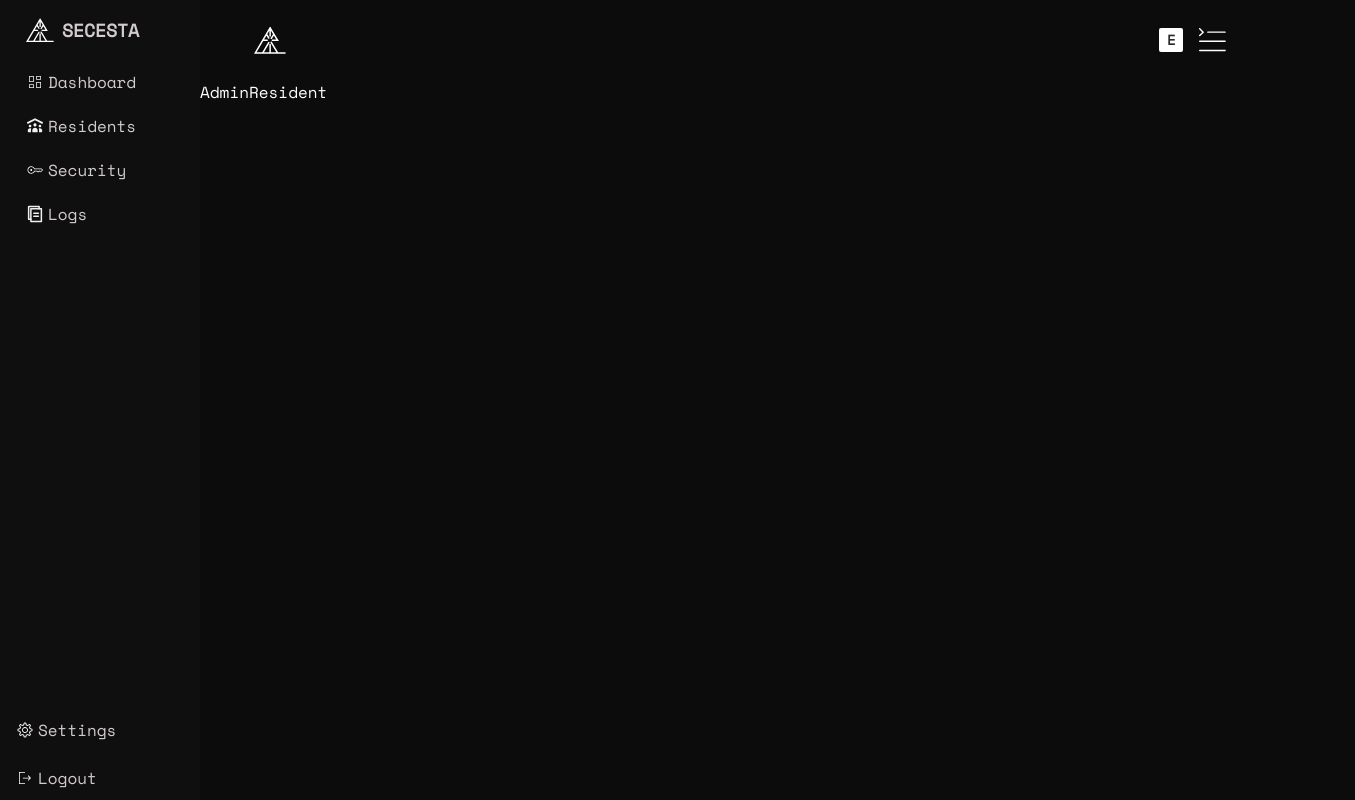
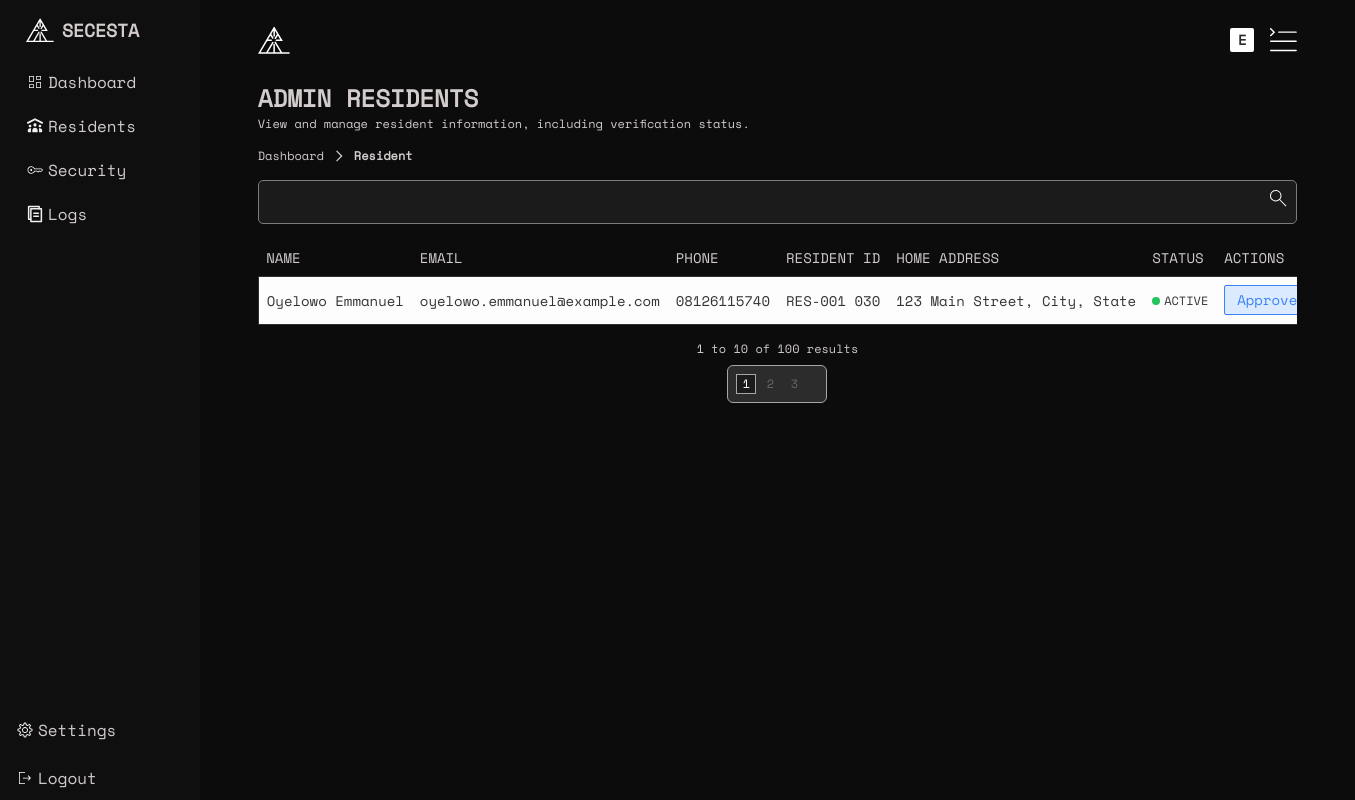
Before and after one commit to Emeey-Lanr/gate-security-FE, a React (Vite) app: page /admin/resident in a window 1280 px wide. Shown: the whole page, 1355 px wide, since content can reach past the window. Built offline with nearby package versions, Linux system fonts and the light colour scheme.

Commit message:
feat:table and card for resident

```diff
--- /dev/null
+++ b/src/features/admin/components/AdminResidentDesktop.tsx
@@ -0,0 +1,36 @@
+const AdminResidentDesktop = () => {
+  return (
+    <div className="hidden md:block overflow-x-auto">
+        <table className="min-w-[1000px] table-fixed">
+            <thead className="">
+                <tr>
+           <th className="text-sm font-normal text-left w-[150px] p-[8px]">NAME</th>
+                <th className="text-sm font-normal text-left w-[200px] p-[8px]">EMAIL</th>
+                <th className="text-sm font-normal text-left w-[150px] p-[8px]">PHONE</th>
+                <th className="text-sm font-normal text-left p-[8px]">RESIDENT ID</th>
+                <th className="text-sm font-normal text-left w-[250px] p-[8px]">HOME ADDRESS</th>
+                <th className="text-sm font-normal text-left w-[100px] p-[8px]">STATUS</th>
+                  <th className="text-sm font-normal text-left w-[100px] p-[8px]">ACTIONS</th>
+                </tr>
+
+            </thead>
+            <tbody>
+                <tr  onClick={()=>alert(20)} className="  bg-[#fdfdfd] p-[8px] h-[48px] box-border  border border-[#303030] shadow-sm rounded-md ">
+                    <td className="p-[8px]"><h1 className="text-[#333] text-sm truncate ">Oyelowo Emmanuel</h1></td>
+                    <td className="p-[8px]"><p className="text-[#333] text-sm truncate">oyelowo.emmanuel@example.com</p></td>
+                    <td className="p-[8px]"><p className="text-[#333] text-sm truncate">08126115740</p></td>
+                    <td className=" p-[8px] "><p className="text-[#333] text-sm truncate">RES-001 030</p></td>
+                    <td className="p-[8px]"><p className="text-[#333] text-sm truncate">123 Main Street, City, State</p></td>
+                    <td className="p-[8px] "><p className="text-xs flex items-center gap-1 text-[#333]"><span className="block w-[8px] h-[8px] rounded-full bg-green-500"/> ACTIVE </p></td>
+                    <td className="flex items-center gap-2 p-[8px] ">
+                        <button onClick={(e)=>e.stopPropagation} className="border border-blue-500 bg-blue-100 text-blue-500 text-sm  py-1 px-3 rounded-sm hover:bg-blue-600 hover:text-[#fff]">Approve</button>
+                        <button onClick={(e)=>e.stopPropagation} className="border border-red-500 bg-red-100 text-red-500 text-sm  py-1 px-3 rounded-sm hover:bg-red-600 hover:text-[#fff] ml-2">Delete</button>
+                    </td>
+                </tr>
+            </tbody>
+        </table>
+    </div>
+  )
+}
+
+export default AdminResidentDesktop
--- /dev/null
+++ b/src/features/admin/components/AdminResidentMobile.tsx
@@ -0,0 +1,24 @@
+const AdminResidentMobile = () => {
+  return (
+    <>
+      <div className="flex justify-between items-start bg-[#fdfdfd] p-[8px] box-border rounded-[5px] border border-[#303030] shadow-sm md:hidden">
+             <div className="flex gap-2 items-start">
+                 <div className="w-[32px] h-[32px] bg-[#000000] rounded-md flex items-center justify-center"><p className="text-black font-bold">E</p></div>
+                 <div className="lg:flex">
+                  <h1 className="text-sm w-[150px] truncate text-[#333] font-bold">Oyelowo Emmanuel</h1>
+                        <p className="text-xs text-[#666] w-[100px] truncate">oyelowo.emmanuel@example.com</p>
+                  <p className="text-xs text-[#666]">08126115740</p>
+
+                 </div>
+             </div>
+
+             <div className="">
+                 <div className="flex items-center gap-1"><div className="w-[8px] h-[8px] rounded-full bg-green-500"></div><p className="text-xs text-[#666]">ACTIVE</p></div>
+               <button className="text-xs rounded-sm mt-[8px] border text-[#666] border-[#a7a7a7] w-[60px] h-[28px] flex items-center justify-center">View</button>
+             </div>
+          </div>
+    </>
+  )
+}
+
+export default AdminResidentMobile
--- a/src/features/admin/pages/AdminResident.tsx
+++ b/src/features/admin/pages/AdminResident.tsx
@@ -1,6 +1,66 @@
+import { useForm } from "react-hook-form"
+import Input from "../../../components/Input"
+import {z} from "zod"
+import { zodResolver } from "@hookform/resolvers/zod"
+import SearchIcon  from "../../../assets/search.svg"
+import { Link } from "react-router-dom"
+import BackArrow from "../../../assets/back-arrow.svg"
+import AdminResidentMobile from "../components/AdminResidentMobile"
+import AdminResidentDesktop from "../components/AdminResidentDesktop"
 const AdminResident = () => {
+   const schema = z.object({
+      search: z.string().min(1, "")
+    })
+
+    type SearchData = z.infer<typeof schema>
+    const {handleSubmit, register} = useForm<SearchData>({
+      resolver: zodResolver(schema)
+    });
+
+    const onSubmit = (data: SearchData) => {
+      console.log(data)
+    }
+
   return (
-    <div className="text-white">AdminResident</div>
+     <div className="w-[90%] mx-auto">
+      <div>
+
+        <h1 className="text-[24px] font-bold">ADMIN RESIDENTS</h1>
+
+        <p className="text-xs">View and manage resident information, including verification status.</p>
+
+        <div className="flex items-center gap-[8px] mt-[16px]">
+           <Link to="/admin/dashboard" className="text-xs">Dashboard</Link>
+          <img src={BackArrow} alt="Back" className="w-[14px] transform rotate-180" />
+           <Link to="/admin/resident" className="font-bold text-xs">Resident</Link>
+         </div>
+      </div>
+
+       <div className="py-[16px] mx-auto">
+               <form className="relative" onSubmit={handleSubmit(onSubmit)} action="">
+                 <Input  register={register} type="text" name="search"/>
+                 <button className="absolute bg-[#1B1B1B] top-[10px] right-[10px]" >
+                  <img src={SearchIcon} alt="Search"/>
+                 </button>
+               </form>
+      </div>
+
+      <div>
+
+<AdminResidentDesktop/>
+       <AdminResidentMobile/>
+
+          <div className="mt-[16px]">
+            <p className="text-xs text-center"> 1 to 10 of 100 results</p>
+
+            <div className="w-[100px] mx-auto flex gap-1 bg-[#2c2c2c] border border-[#a7a7a7] p-[8px] rounded-md mt-[8px]">
+             <button className="w-[20px] h-[20px]  bg-[#1B1B1B] text-white  border border-[#a7a7a7] text-xs">1</button>
+             <button className="w-[20px] h-[20px] text-[#666]  text-xs">2</button>
+             <button className="w-[20px] text-xs text-[#666] h-[20px] ">3</button>
+            </div>
+          </div>
+      </div>
+</div>
   )
 }
 
```
Also changed, not shown: src/assets/back-arrow.svg (added).
